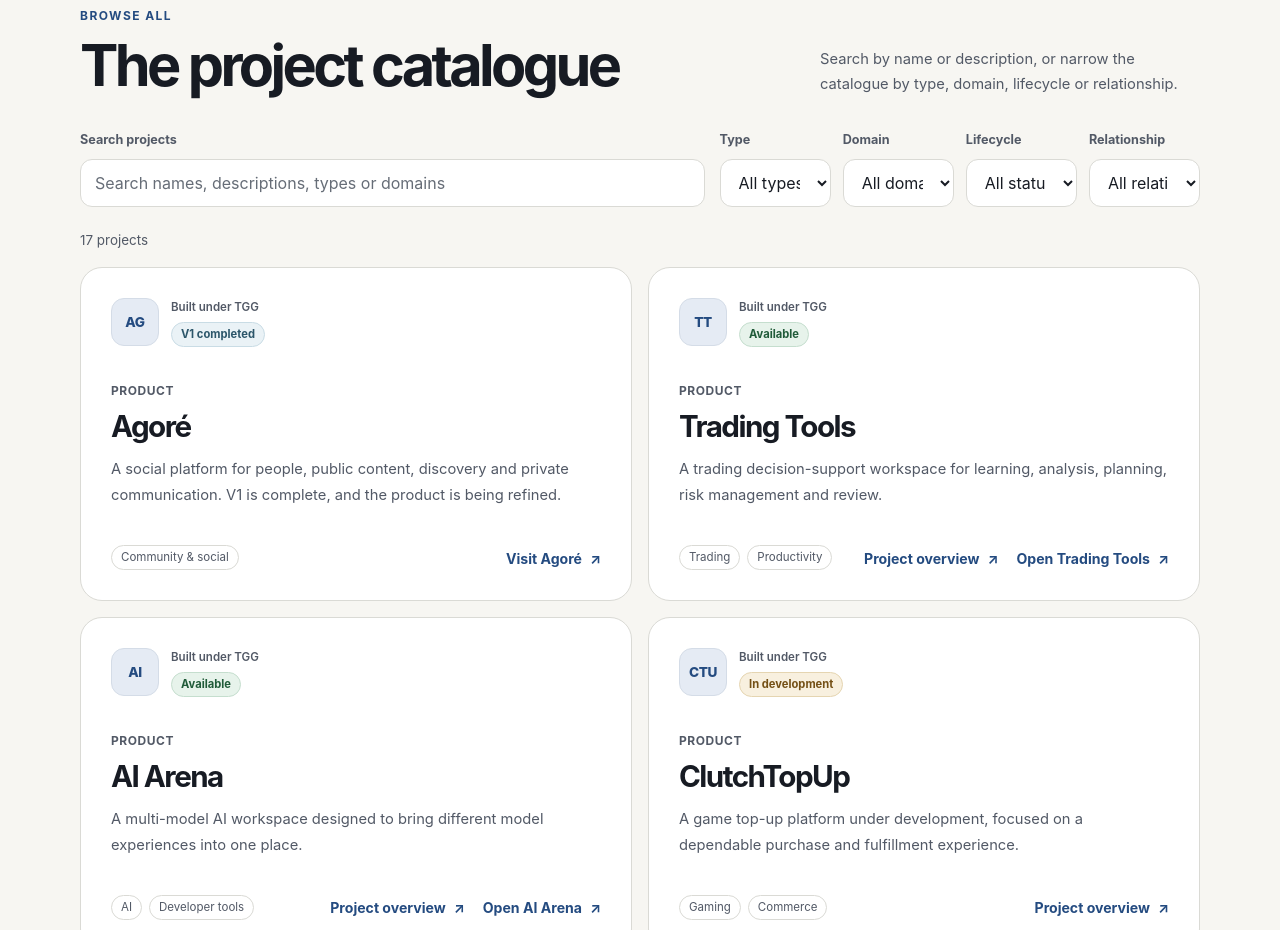
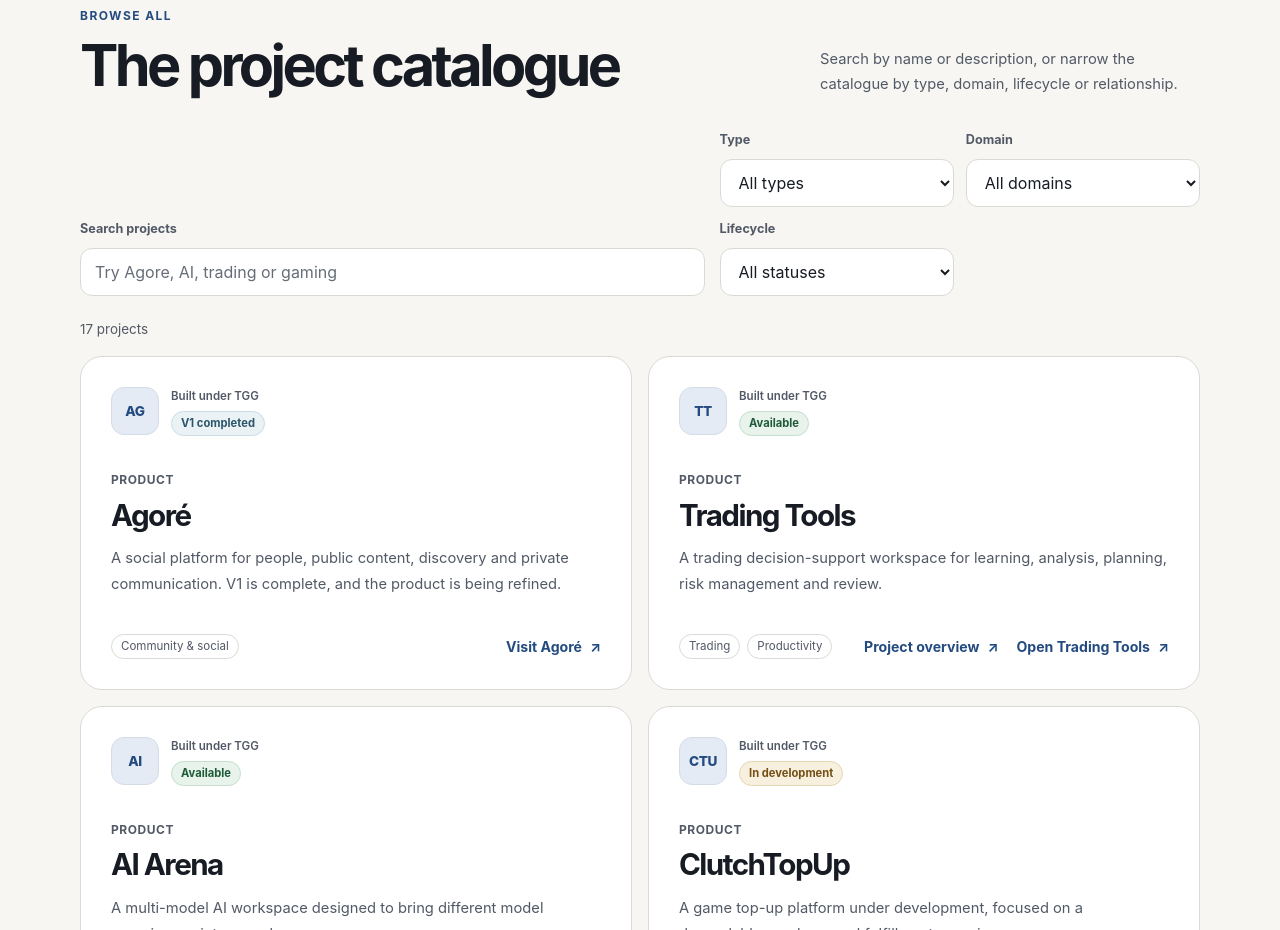
Before and after one commit to JJTGG/tgg-hub, a Next.js app: page /ecosystem in a window 1280 px wide. Shown: the part 1220-2150 px from the top of the page. Built offline with nearby package versions, Linux system fonts and the light colour scheme.

Commit message:
fix(ecosystem): normalize search and show valid filters

```diff
--- a/components/project-catalogue.tsx
+++ b/components/project-catalogue.tsx
@@ -17,10 +17,10 @@ import { ProjectCard } from "@/components/project-card";
 
 type Filter<T> = T | "all";
 
-const statusOptions: ProjectStatus[] = [
-  "planned",
+const statusOrder: ProjectStatus[] = [
   "available",
   "in-development",
+  "planned",
   "experimental",
   "completed",
   "demo",
@@ -28,15 +28,18 @@ const statusOptions: ProjectStatus[] = [
   "retired"
 ];
 
-const typeOptions = Object.keys(
-  PROJECT_TYPE_LABELS
-) as ProjectType[];
-
-const relationshipOptions: ProjectRelationship[] = [
+const relationshipOrder: ProjectRelationship[] = [
   "built",
   "adopted",
   "partner"
 ];
+
+function normalizeSearchText(value: string) {
+  return value
+    .normalize("NFD")
+    .replace(/[\u0300-\u036f]/g, "")
+    .toLocaleLowerCase();
+}
 
 export function ProjectCatalogue({
   projects
@@ -59,8 +62,25 @@ export function ProjectCatalogue({
     )
   );
 
+  const typeOptions = (
+    Object.keys(PROJECT_TYPE_LABELS) as ProjectType[]
+  ).filter((candidate) =>
+    projects.some((project) => project.type === candidate)
+  );
+
+  const statusOptions = statusOrder.filter((candidate) =>
+    projects.some((project) => project.status === candidate)
+  );
+
+  const relationshipOptions = relationshipOrder.filter(
+    (candidate) =>
+      projects.some(
+        (project) => project.relationship === candidate
+      )
+  );
+
   const filteredProjects = useMemo(() => {
-    const query = search.trim().toLocaleLowerCase();
+    const query = normalizeSearchText(search.trim());
 
     return projects.filter((project) => {
       const matchesStatus =
@@ -76,16 +96,16 @@ export function ProjectCatalogue({
         relationship === "all" ||
         project.relationship === relationship;
 
-      const searchableContent = [
+      const searchableContent = normalizeSearchText(
+        [
           project.name,
           project.summary,
           getProjectTypeLabel(project.type),
           getProjectStatusLabel(project.status),
           getProjectRelationshipLabel(project.relationship),
           ...project.domains
-      ]
-        .join(" ")
-        .toLocaleLowerCase();
+        ].join(" ")
+      );
 
       return (
         matchesStatus &&
@@ -128,11 +148,12 @@ export function ProjectCatalogue({
             type="search"
             value={search}
             onChange={(event) => setSearch(event.target.value)}
-            placeholder="Search names, descriptions, types or domains"
+            placeholder="Try Agore, AI, trading or gaming"
+            autoComplete="off"
           />
         </label>
 
-        <div className="catalogue__selects catalogue__selects--four">
+        <div className="catalogue__selects">
           <label className="catalogue__filter">
             <span>Type</span>
             <select
@@ -190,6 +211,7 @@ export function ProjectCatalogue({
             </select>
           </label>
 
+          {relationshipOptions.length > 1 && (
             <label className="catalogue__filter">
               <span>Relationship</span>
               <select
@@ -208,13 +230,19 @@ export function ProjectCatalogue({
                 ))}
               </select>
             </label>
+          )}
         </div>
       </div>
 
       <div className="catalogue__results">
-        <p role="status" aria-live="polite">
-          {filteredProjects.length}{" "}
-          {filteredProjects.length === 1 ? "project" : "projects"}
+        <p
+          id="catalogue-results"
+          role="status"
+          aria-live="polite"
+        >
+          {filteredProjects.length === projects.length
+            ? `${projects.length} projects`
+            : `Showing ${filteredProjects.length} of ${projects.length} projects`}
         </p>
 
         {filtersActive && (
@@ -241,7 +269,7 @@ export function ProjectCatalogue({
         <div className="catalogue__empty" role="status">
           <h3>No matching projects</h3>
           <p>
-            Try another search or clear the filters to see
+            Try a different search or clear the filters to see
             the full catalogue.
           </p>
           <button
```
Lines whose indentation alone changed are shown as unchanged.
